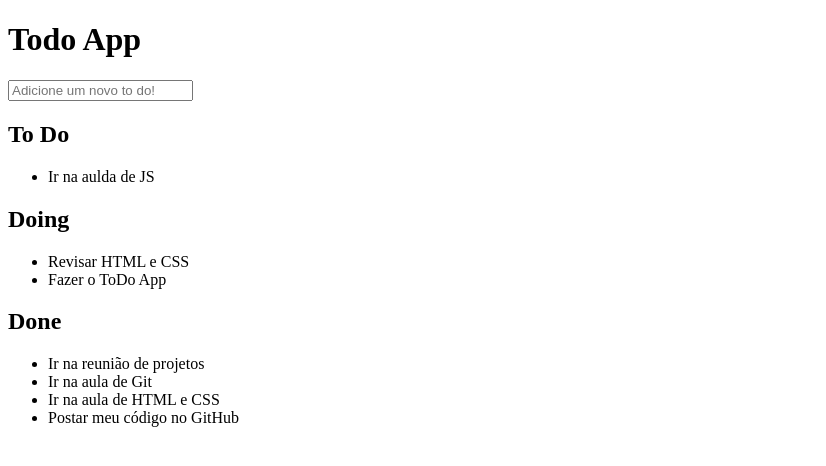
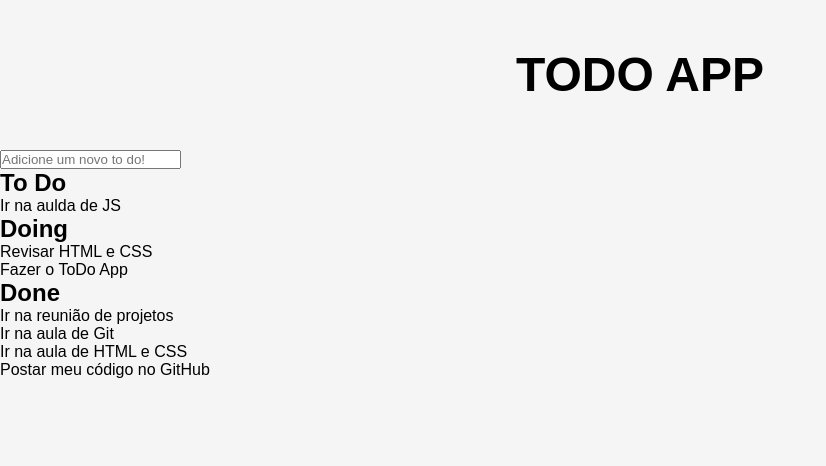
Before and after one commit to JVitorRetucci/Projeto-ToDoList, a plain HTML site: page index.html in a window 1280 px wide. Shown: the whole page, without its empty margins (0-826 px from the left). Drawn offline with Linux system fonts and the light colour scheme.

Commit message:
Add CSS - Header

```diff
--- a/index.html
+++ b/index.html
@@ -4,6 +4,7 @@
     <meta charset="UTF-8">
     <meta name="viewport" content="width=device-width, initial-scale=1.0">
     <meta http-equiv="X-UA-Compatible" content="ie=edge">
+    <link rel="stylesheet" href="styles/styles.css">
     <title>ToDo List UnectJr</title>
 </head>
 <body>
--- /dev/null
+++ b/styles/styles.css
@@ -0,0 +1,22 @@
+*{
+    padding: 0px;
+    margin: 0px;
+}
+
+html, body{
+    height: 100%;
+    background-color: #F5F5F5;
+    font-family: Arial, Helvetica, sans-serif;
+}
+
+header{
+    height: 150px;
+    width: 100%;
+}
+
+h1{
+    line-height: 150px;
+    font-size: 48px;
+    text-transform: uppercase;
+    text-align: center;
+}
```
